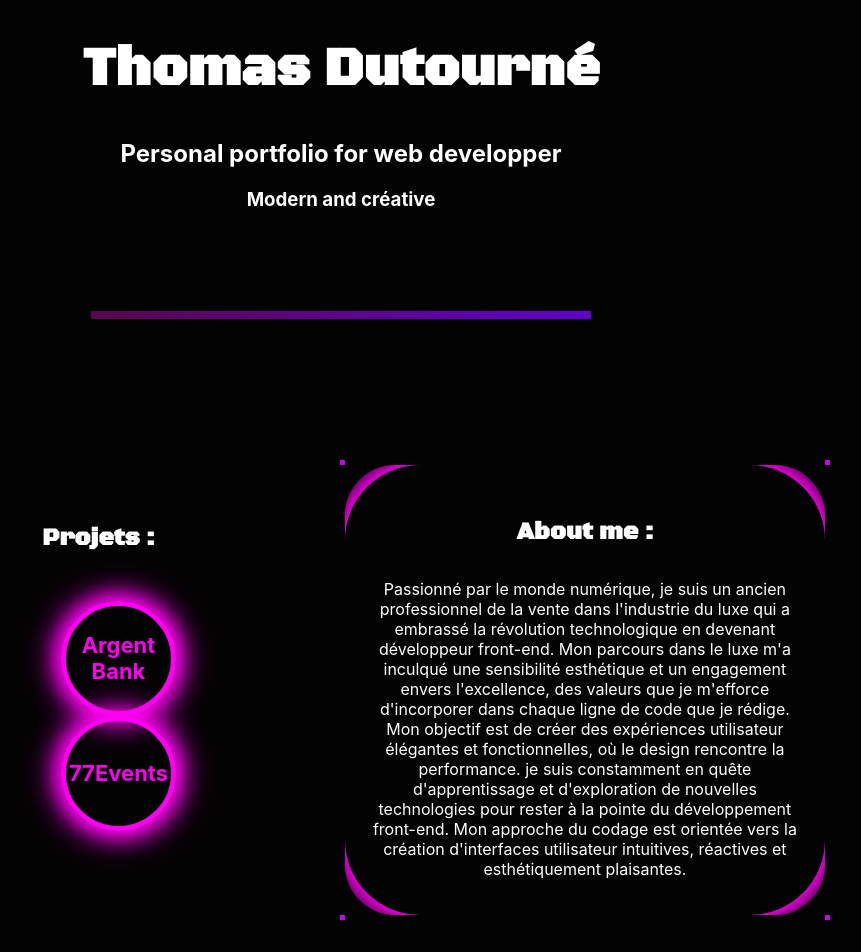
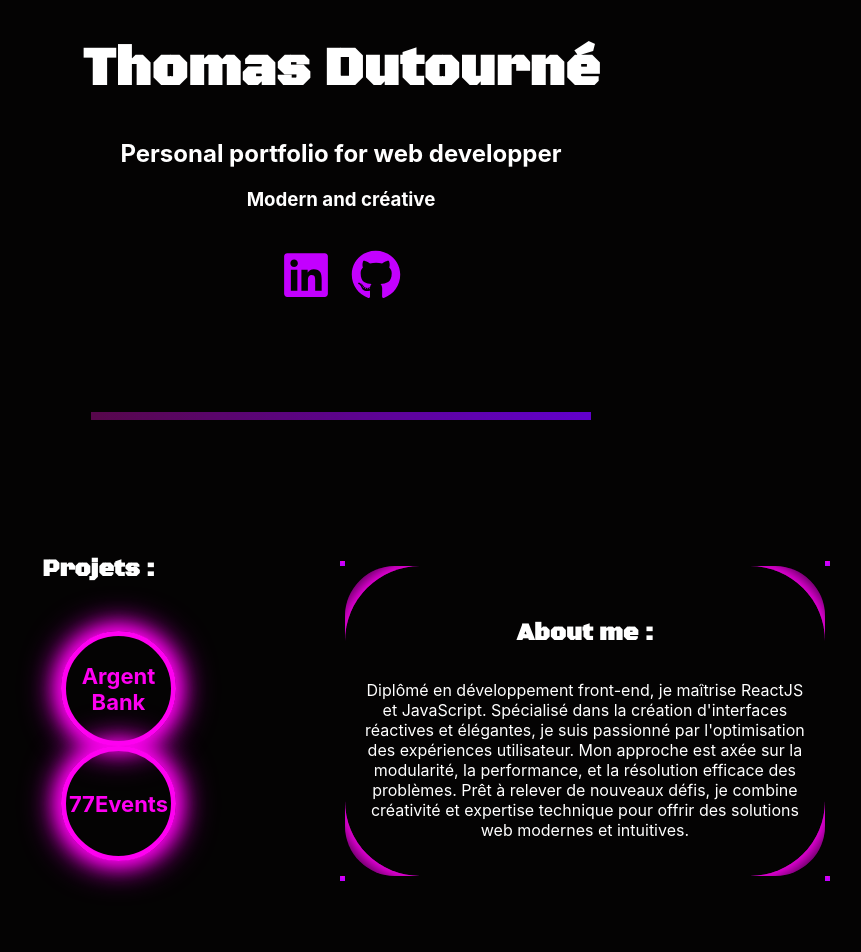
Before and after one commit to Tomhashcat/portfolio, a React (Create React App) app: page / in a window 1280 px wide. Shown: the top 952 px of the page, without its empty margins (299-1160 px from the left). Built offline with nearby package versions, Linux system fonts and the light colour scheme.

Commit message:
:built link

```diff
--- a/src/pages/Bank/Bank.js
+++ b/src/pages/Bank/Bank.js
@@ -1,7 +1,8 @@
 import React from "react";
 import Card from "../../Card/Card";
 import ButtonMenu from "../../components/ButtonMenu/ButtonMenu";
-
+import { FontAwesomeIcon } from '@fortawesome/react-fontawesome';
+import { faGithub } from '@fortawesome/free-brands-svg-icons';
 import imgHome from "../../assets/img/home.png";
 import imgLogin from "../../assets/img/login.png";
 import imgUser from "../../assets/img/user.png";
@@ -14,6 +15,8 @@ function BankPage() {
         {" "}
         <ButtonMenu  title="Argent Bank" />
       </a>
+      <a href="https://github.com/Tomhashcat/ArgentBank-website"><FontAwesomeIcon className="icones" icon={faGithub}/></a>
+
      <strong    className="Strong"><h3>Développement du front-end d'une application banquaire :</h3></strong>
       <Card src={imgHome} />
       <article>
--- a/src/pages/Home/Home.js
+++ b/src/pages/Home/Home.js
@@ -5,14 +5,21 @@ import ButtonMenu from "../../components/ButtonMenu/ButtonMenu";
 import EventsPage from "../Projects/Events/events";
 import SeparationBarre from "../../components/Separation/SeparationBarre";
 import BankPage from "../Bank/Bank";
-
+import { FontAwesomeIcon } from "@fortawesome/react-fontawesome";
+import { faGithub } from "@fortawesome/free-brands-svg-icons";
+import { faLinkedin } from "@fortawesome/free-brands-svg-icons";
 function Home() {
   return (
     <>
       <h1>Thomas Dutourné</h1>
       <h2>Personal portfolio for web developper</h2>
       <h3>Modern and créative</h3>
-
+      <a href="https://www.linkedin.com/feed/?trk=guest_homepage-basic_google-one-tap-submit">
+        <FontAwesomeIcon className="icones" icon={faLinkedin} />
+      </a>
+      <a href="https://github.com/Tomhashcat?tab=repositories">
+        <FontAwesomeIcon className="icones" icon={faGithub} />
+      </a>
       <SeparationBarre />
 
       <div className="intro">
@@ -21,18 +28,13 @@ function Home() {
             <h4>About me :</h4>
 
             <p>
-              Passionné par le monde numérique, je suis un ancien professionnel
-              de la vente dans l'industrie du luxe qui a embrassé la révolution
-              technologique en devenant développeur front-end. Mon parcours dans
-              le luxe m'a inculqué une sensibilité esthétique et un engagement
-              envers l'excellence, des valeurs que je m'efforce d'incorporer
-              dans chaque ligne de code que je rédige. Mon objectif est de créer
-              des expériences utilisateur élégantes et fonctionnelles, où le
-              design rencontre la performance. je suis constamment en quête
-              d'apprentissage et d'exploration de nouvelles technologies pour
-              rester à la pointe du développement front-end. Mon approche du
-              codage est orientée vers la création d'interfaces utilisateur
-              intuitives, réactives et esthétiquement plaisantes.
+              Diplômé en développement front-end, je maîtrise ReactJS et
+              JavaScript. Spécialisé dans la création d'interfaces réactives et
+              élégantes, je suis passionné par l'optimisation des expériences
+              utilisateur. Mon approche est axée sur la modularité, la
+              performance, et la résolution efficace des problèmes. Prêt à
+              relever de nouveaux défis, je combine créativité et expertise
+              technique pour offrir des solutions web modernes et intuitives.
             </p>
           </article>
         </section>
@@ -55,7 +57,7 @@ function Home() {
       <div className="portfolio">
         <BankPage />
         <SeparationBarre />
-        <EventsPage   />
+        <EventsPage />
       </div>
     </>
   );
--- a/src/pages/Home/Home.scss
+++ b/src/pages/Home/Home.scss
@@ -121,6 +121,15 @@ h4{
       bottom: 20%;
     }
 }
+}
+.icones{
+
+  color: #c300ff;
+width: 50px;
+margin: 10px;
+margin-top: 20px;
+height: 50px;
+
 }
 strong{
   font-size: 24px;
--- a/src/pages/Projects/Events/events.js
+++ b/src/pages/Projects/Events/events.js
@@ -1,7 +1,8 @@
 import React from "react";
 import Card from "../../../Card/Card";
 import ButtonMenu from "../../../components/ButtonMenu/ButtonMenu";
-
+import { FontAwesomeIcon } from '@fortawesome/react-fontawesome';
+import { faGithub } from '@fortawesome/free-brands-svg-icons';
 
 import imgSlider from "../../../assets/img/slider.png";
 import imgForm from "../../../assets/img/form.png";
@@ -13,6 +14,7 @@ function EventsPage() {
 
         <>
             <a href="/*" id="77Events">  <ButtonMenu title="77Events" /></a>
+            <a href="https://github.com/Tomhashcat/Debuggez-une-application-React.JS-main"><FontAwesomeIcon className="icones" icon={faGithub}/></a>
 
             <Card src={imgSlider} />
             <article  >
```
